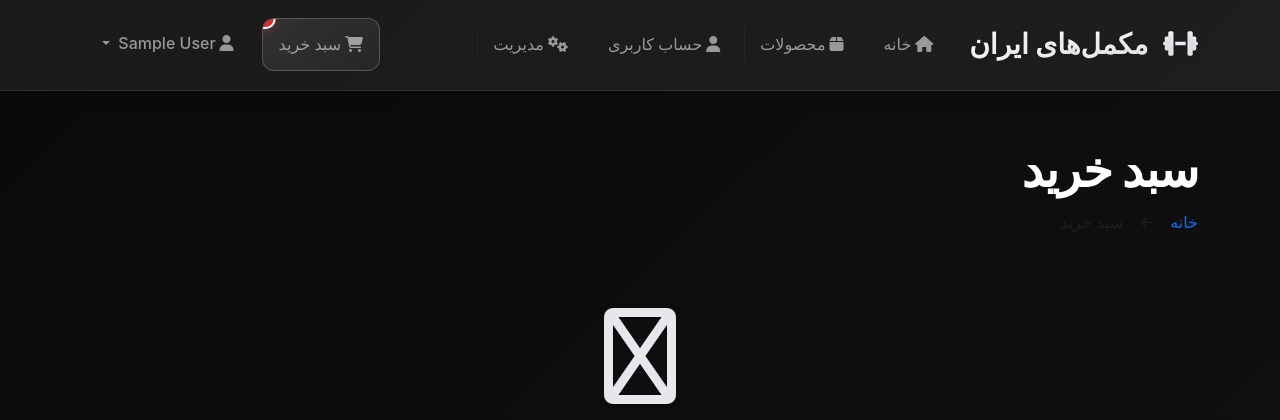
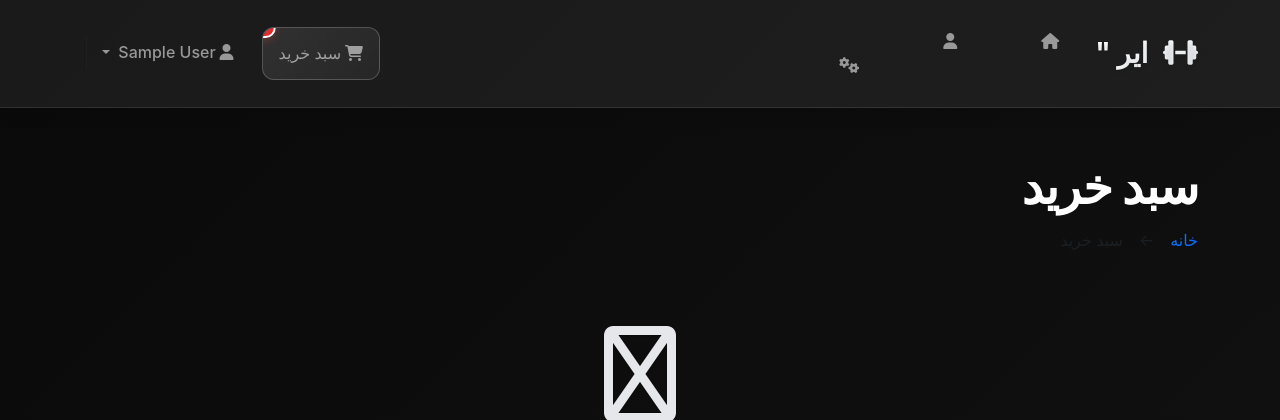
Before and after one commit to amirhosein-fasihi/KhanMokamel, a Flask app: template templates/cart.html in a window 1280 px wide. Shown: the top 420 px of the page. Run offline with Flask 3, Linux system fonts and the light colour scheme; the template is opened without the code that fills it, so the values that code supplies are empty; the visitor is signed in with stand-in values (Sample User, id 1).

Commit message:
Saved your changes before starting work
Replit-Commit-Author: Agent
Replit-Commit-Session-Id: 44ef2917-f6d8-44e7-911a-bffbbf9b6b1b

```diff
--- a/templates/base.html
+++ b/templates/base.html
@@ -51,9 +51,9 @@
     <!-- Navigation -->
     <nav class="navbar navbar-expand-lg navbar-dark bg-primary sticky-top">
         <div class="container">
-            <a class="navbar-brand fw-bold" href="{{ url_for('index') }}">
+            <a class="navbar-brand fw-bold" href="{{ url_foor('(ddx') }}">
                 <i class="fas fa-dumbbell me-2"></i>
-                مکمل‌های ایران
+                 ایر                "
             </a>
 
             <!-- Navbar toggler disabled for always-visible menu -->
@@ -62,24 +62,23 @@
                 <ul class="navbar-nav me-auto">
                     <li class="nav-item">
                         <a class="nav-link" href="{{ url_for('index') }}">
-                            <i class="fas fa-home me-1"></i>خانه
+                            <i class="fas fa-home me-1"></i>
                         </a>
                     </li>
                     <li class="nav-item">
                         <a class="nav-link" href="{{ url_for('products') }}">
-                            <i class="fas fa-box me-1"></i>محصولات
                         </a>
                     </li>
                     {% if session.user_id %}
                         <li class="nav-item">
                             <a class="nav-link" href="{{ url_for('account') }}">
-                                <i class="fas fa-user me-1"></i>حساب کاربری
+                                <i class="fas fa-user me-1"></i
                             </a>
                         </li>
                         {% if session.is_admin %}
                             <li class="nav-item">
                                 <a class="nav-link" href="{{ url_for('admin') }}">
-                                    <i class="fas fa-cogs me-1"></i>مدیریت
+                                    <i class="fas fa-cogs me-1"></i>
                                 </a>
                             </li>
                         {% endif %}
```
